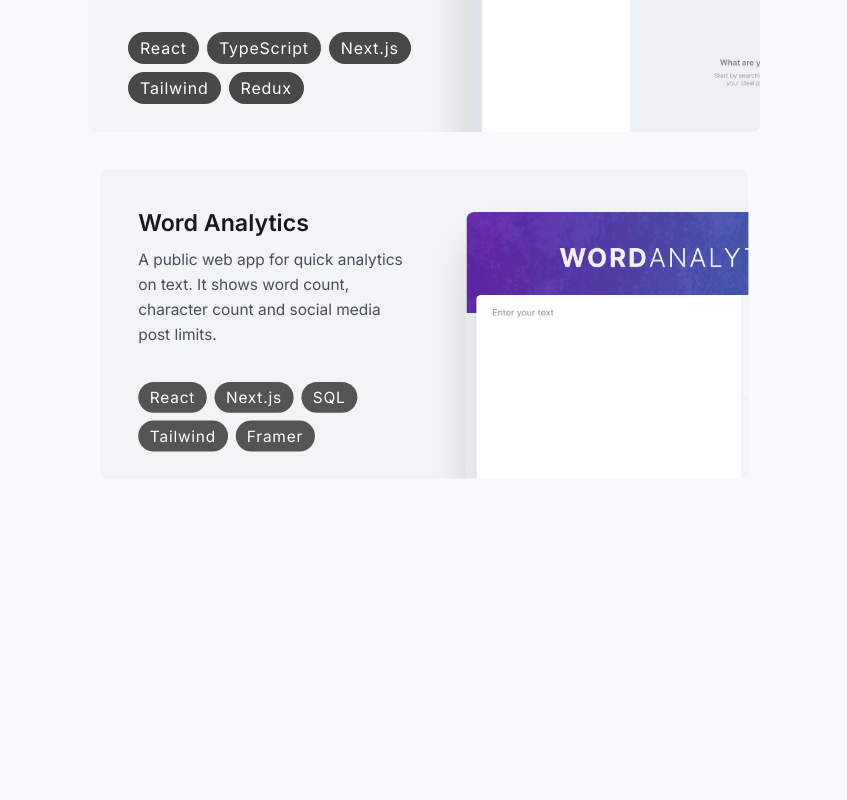
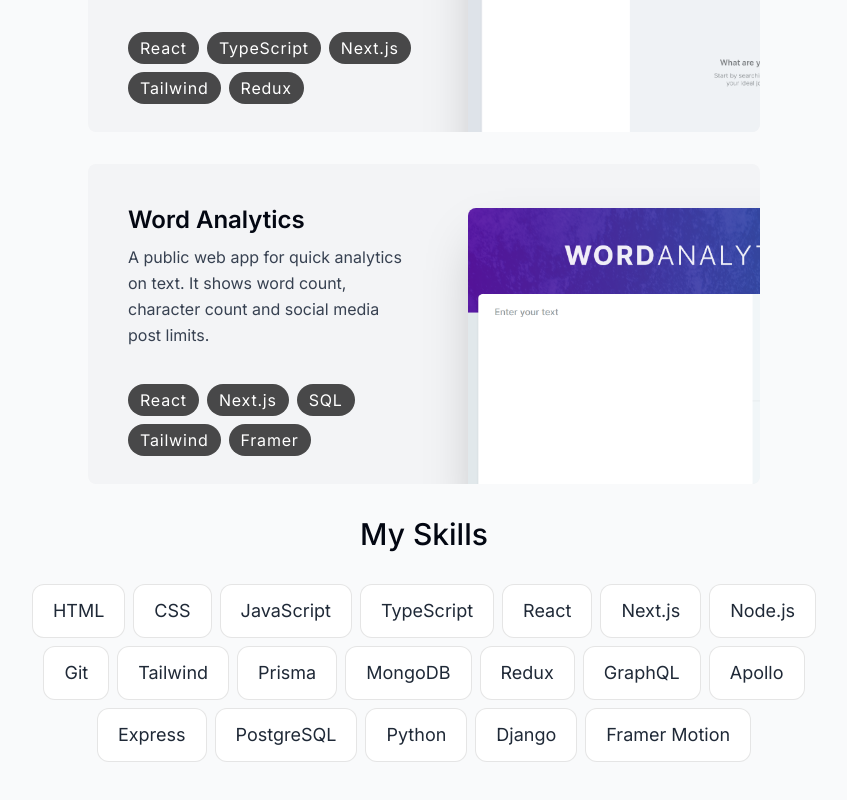
Before and after one commit to wajidkashoo14/Portfolio, a Next.js app: page / in a window 1280 px wide. Shown: the part 1958-2758 px from the top of the page, without its empty margins (216-1063 px from the left). Before the commit the page ends 2474 px from the top, so only its background shows below. Built offline with nearby package versions, Linux system fonts and the light colour scheme.

Commit message:
added skills section

```diff
--- a/app/page.tsx
+++ b/app/page.tsx
@@ -2,6 +2,7 @@ import About from "@/components/about";
 import Intro from "@/components/intro";
 import Project from "@/components/projects";
 import SectionDivider from "@/components/section-divider";
+import Skills from "@/components/skills";
 
 export default function Home() {
   return (
@@ -10,6 +11,7 @@ export default function Home() {
       <SectionDivider />
       <About />
       <Project />
+      <Skills />
     </main>
   );
 }
--- /dev/null
+++ b/components/experience.tsx
@@ -0,0 +1,15 @@
+import React from 'react'
+import SectionHeading from './section-heading'
+import {
+    VerticalTimeline,
+    VerticalTimelineElement,
+  } from "react-vertical-timeline-component";
+  import "react-vertical-timeline-component/style.min.css";
+
+export default function Experience() {
+  return (
+    <section id='experience'>
+        <SectionHeading>My experience</SectionHeading>
+    </section>
+  )
+}
--- a/components/projects.tsx
+++ b/components/projects.tsx
@@ -7,7 +7,7 @@ import { useSectionInView } from "@/lib/hooks";
 
 
 export default function Projects() {
-  const { ref} = useSectionInView("Projects")
+  const { ref} = useSectionInView("Projects", 0.5)
   return (
     <section ref={ref} id="projects" className="scroll-mt-28">
       <SectionHeading>My projects</SectionHeading>
--- /dev/null
+++ b/components/skills.tsx
@@ -0,0 +1,51 @@
+"use client";
+import React from "react";
+import SectionHeading from "./section-heading";
+import { skillsData } from "@/lib/data";
+import { useSectionInView } from "@/lib/hooks";
+import { motion } from "framer-motion";
+
+const fadeInAnimationsVariants = {
+  initial: {
+    opacity: 0,
+    y: 100,
+  },
+
+  animate: (index: number) => ({
+    opacity: 1,
+    y: 0,
+    transition: {
+      delay: 0.05 * index,
+    },
+  }),
+};
+
+export default function Skills() {
+  const { ref } = useSectionInView("Skills");
+  return (
+    <section
+      ref={ref}
+      id="skills"
+      className="mb-28 max-w-[53rem] scroll-mt-28 text-center sm:mb-40"
+    >
+      <SectionHeading>My skills</SectionHeading>
+      <ul className="flex flex-wrap justify-center gap-2 text-lg text-gray-800">
+        {skillsData.map((skill, index) => (
+          <motion.li
+            className="bg-white border border-black/[0.1] rounded-xl py-3 px-5"
+            key={index}
+            variants={fadeInAnimationsVariants}
+            initial="initial"
+            whileInView="animate"
+            viewport={{
+              once: true,
+            }}
+            custom={index}
+          >
+            {skill}
+          </motion.li>
+        ))}
+      </ul>
+    </section>
+  );
+}
--- a/package.json
+++ b/package.json
@@ -23,7 +23,11 @@
     "react-dom": "18.2.0",
     "react-icons": "^4.10.1",
     "react-intersection-observer": "^9.5.2",
+    "react-vertical-timeline-component": "^3.6.0",
     "tailwindcss": "3.3.3",
     "typescript": "5.2.2"
+  },
+  "devDependencies": {
+    "@types/react-vertical-timeline-component": "^3.3.3"
   }
 }
```
Also changed, not shown: 1 other file (tests, documents, lock files or other folders).
